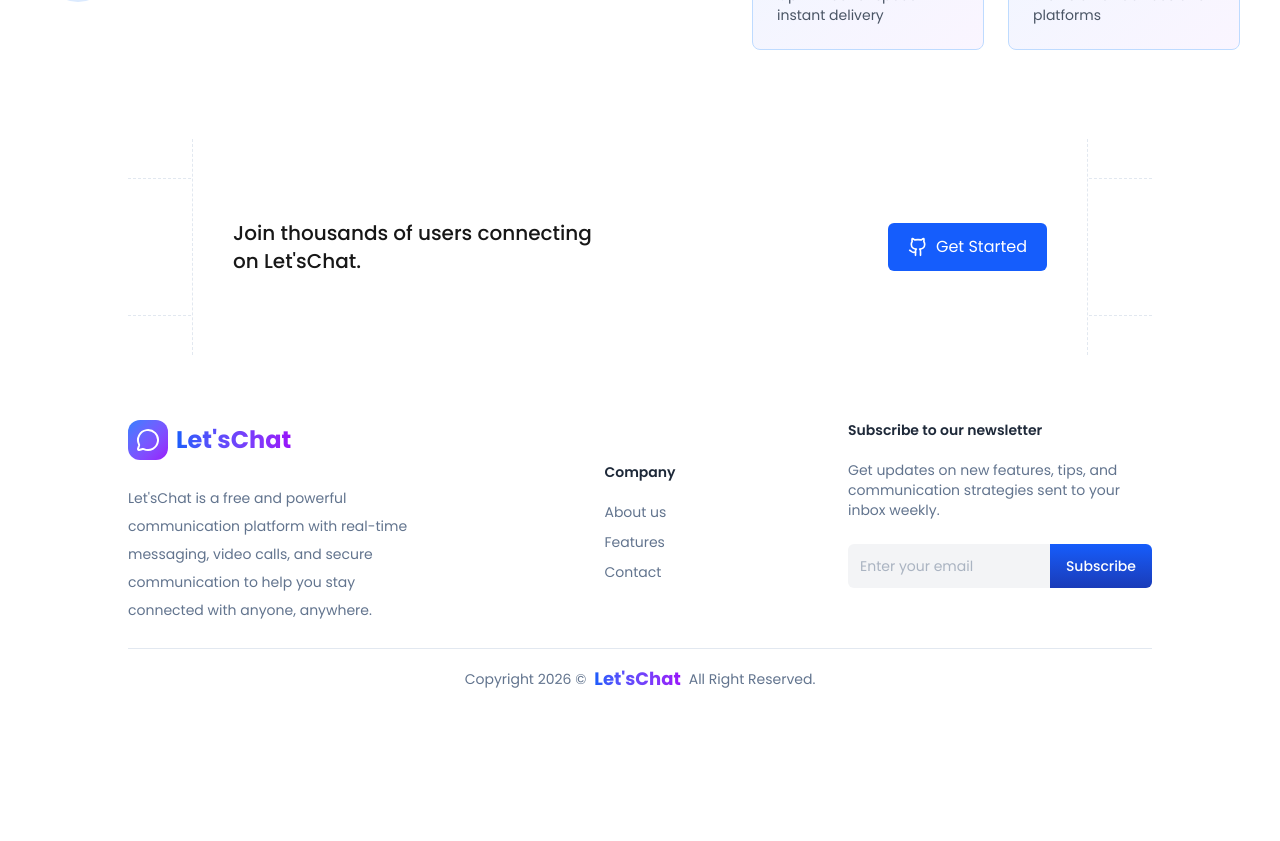
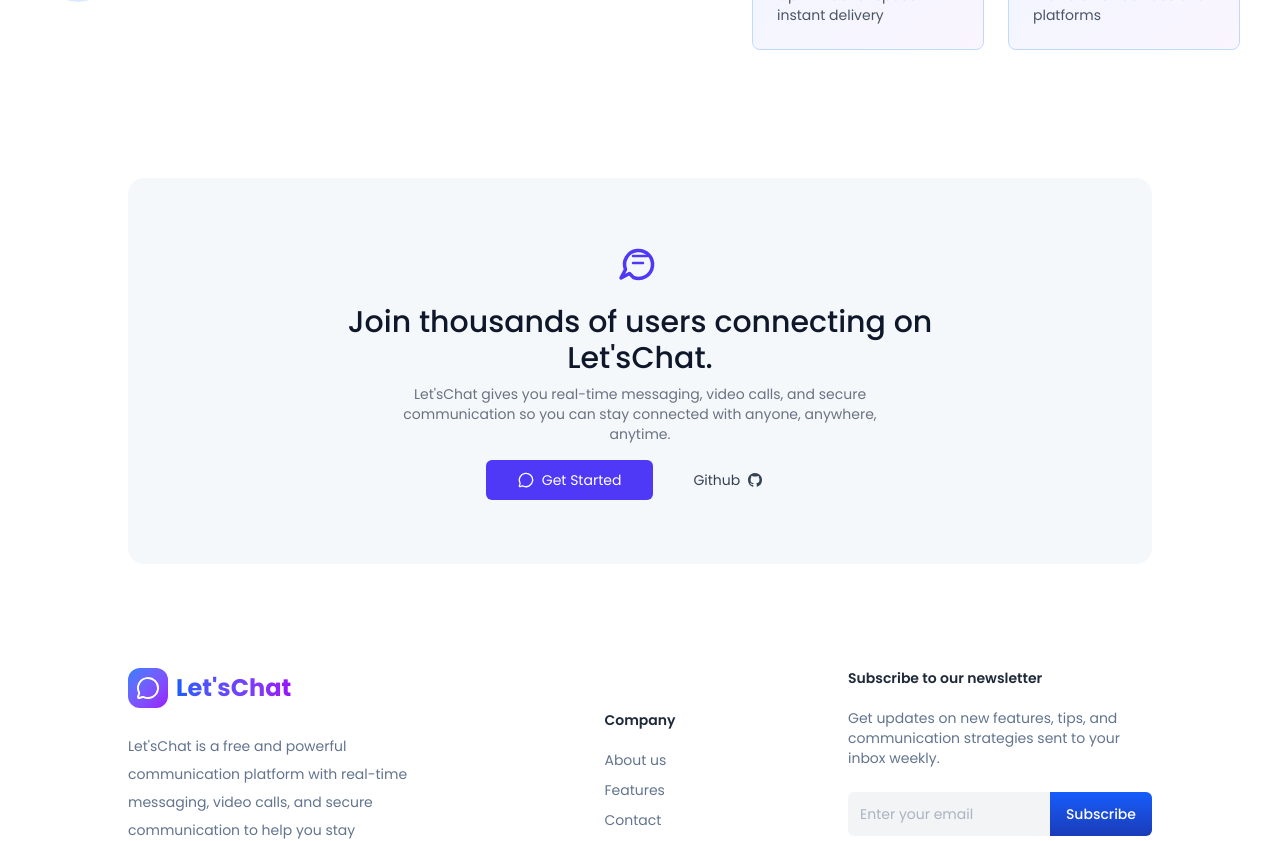
Before and after one commit to Beast-dev1/letschat, a Next.js app in the folder frontend/: page / in a window 1280 px wide. Shown: the part 1400-2241 px from the top of the page. Before the commit the page ends 2109 px from the top, so only its background shows below. Built offline with nearby package versions, Linux system fonts and the light colour scheme; no server answers.

Commit message:
Revamp CTA section on homepage with a new design, including a background change for improved aesthetics, updated messaging, and enhanced button styles for better user engagement.

```diff
--- a/frontend/app/page.tsx
+++ b/frontend/app/page.tsx
@@ -387,56 +387,45 @@
       </section>
 
       {/* CTA Section */}
-      <div className="border-y border-dashed my-16 border-slate-200 w-full max-w-5xl mx-auto px-16">
-        <div className="flex flex-col md:flex-row text-center md:text-left items-center justify-between gap-8 px-3 md:px-10 border-x border-dashed border-slate-200 py-20 -mt-10 -mb-10 w-full bg-white">
-          <p className="text-xl font-medium max-w-sm">
-            Join thousands of users connecting on Let'sChat.
-          </p>
+      <section className="flex flex-col items-center justify-center mx-auto max-md:mx-2 max-md:px-2 max-w-5xl w-full text-center rounded-2xl py-16 bg-slate-100/70 my-16">
+        <svg width="42" height="42" viewBox="0 0 42 42" fill="none" xmlns="http://www.w3.org/2000/svg">
+          <path d="M10.5 31.5L2 36l4.5-8.5a14 14 0 1 1 8 8z" stroke="#4F39F6" strokeWidth="3.5" strokeLinecap="round" strokeLinejoin="round" fill="none"/>
+          <path d="M14 14h14M14 21h10" stroke="#4F39F6" strokeWidth="2.5" strokeLinecap="round"/>
+        </svg>
+        <h1 className="text-2xl md:text-3xl font-medium text-slate-900 max-w-2xl mt-5">
+          Join thousands of users connecting on Let'sChat.
+        </h1>
+        <p className="text-sm text-gray-500 max-w-lg mt-2">
+          Let'sChat gives you real-time messaging, video calls, and secure communication so you can stay connected with anyone, anywhere, anytime.
+        </p>
+        <div className="flex gap-2">
           {isAuthenticated ? (
             <Link
               href="/chat"
-              className="flex items-center gap-2 rounded-md py-3 px-5 bg-blue-600 hover:bg-blue-700 transition text-white"
+              className="px-8 py-2.5 mt-4 text-sm bg-indigo-600 hover:scale-105 transition duration-300 text-white rounded-md flex items-center gap-2"
             >
-              <svg
-                xmlns="http://www.w3.org/2000/svg"
-                width="20"
-                height="20"
-                viewBox="0 0 24 24"
-                fill="none"
-                stroke="currentColor"
-                strokeWidth="2"
-                strokeLinecap="round"
-                strokeLinejoin="round"
-              >
-                <path d="M3 9l9-7 9 7v11a2 2 0 0 1-2 2H5a2 2 0 0 1-2-2z" />
-                <polyline points="9 22 9 12 15 12 15 22" />
-              </svg>
-              <span>Go to Chat</span>
+              <MessageCircle className="w-4 h-4" />
+              Go to Chat
             </Link>
           ) : (
             <Link
               href="/register"
-              className="flex items-center gap-2 rounded-md py-3 px-5 bg-blue-600 hover:bg-blue-700 transition text-white"
+              className="px-8 py-2.5 mt-4 text-sm bg-indigo-600 hover:scale-105 transition duration-300 text-white rounded-md flex items-center gap-2"
             >
-              <svg
-                xmlns="http://www.w3.org/2000/svg"
-                width="20"
-                height="20"
-                viewBox="0 0 24 24"
-                fill="none"
-                stroke="currentColor"
-                strokeWidth="2"
-                strokeLinecap="round"
-                strokeLinejoin="round"
-              >
-                <path d="M15 22v-4a4.8 4.8 0 0 0-1-3.5c3 0 6-2 6-5.5.08-1.25-.27-2.48-1-3.5.28-1.15.28-2.35 0-3.5 0 0-1 0-3 1.5-2.64-.5-5.36-.5-8 0C6 2 5 2 5 2c-.3 1.15-.3 2.35 0 3.5A5.403 5.403 0 0 0 4 9c0 3.5 3 5.5 6 5.5-.39.49-.68 1.05-.85 1.65-.17.6-.22 1.23-.15 1.85v4" />
-                <path d="M9 18c-4.51 2-5-2-7-2" />
-              </svg>
-              <span>Get Started</span>
+              <MessageCircle className="w-4 h-4" />
+              Get Started
             </Link>
           )}
+          <button className="flex items-center gap-2 px-8 py-2.5 mt-4 text-sm hover:scale-105 transition duration-300 rounded-md text-gray-700 hover:text-gray-900">
+            Github
+            <svg width="14" height="14" viewBox="0 0 14 14" fill="none" xmlns="http://www.w3.org/2000/svg">
+              <g clipPath="url(#a)">
+                <path fillRule="evenodd" clipRule="evenodd" d="M7 0C3.133 0 0 3.133 0 7a7 7 0 0 0 4.786 6.641c.35.062.482-.149.482-.332 0-.166-.01-.718-.01-1.304-1.758.324-2.213-.429-2.353-.823-.079-.2-.42-.822-.717-.988-.246-.132-.596-.455-.01-.464.552-.009.946.508 1.077.717.63 1.06 1.636.762 2.039.578.061-.455.245-.761.446-.936-1.557-.175-3.185-.779-3.185-3.456 0-.762.271-1.392.717-1.882-.07-.175-.314-.892.07-1.855 0 0 .587-.183 1.926.718a6.5 6.5 0 0 1 1.75-.236c.595 0 1.19.078 1.75.236 1.338-.91 1.925-.718 1.925-.718.385.963.14 1.68.07 1.855a2.7 2.7 0 0 1 .717 1.882c0 2.686-1.636 3.28-3.194 3.456.254.218.473.638.473 1.295 0 .936-.009 1.688-.009 1.925 0 .184.131.402.481.332A7.01 7.01 0 0 0 14 7c0-3.867-3.133-7-7-7" fill="#364153"/>
+              </g>
+            </svg>
+          </button>
         </div>
-      </div>
+      </section>
 
       {/* Footer */}
       <footer id="footer" className="relative overflow-hidden px-6 md:px-16 lg:px-24 xl:px-32 w-full text-sm text-slate-500 bg-white pt-10">
```
